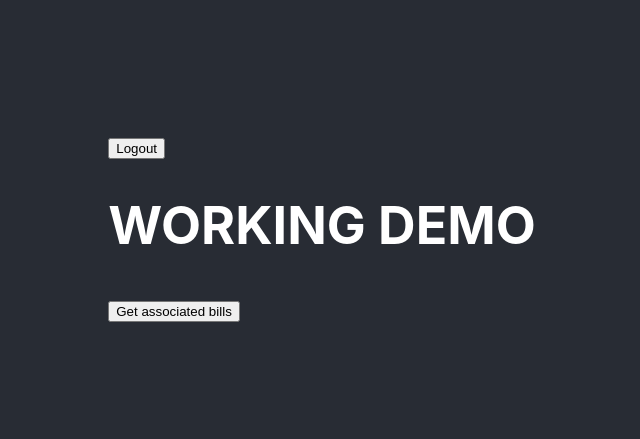
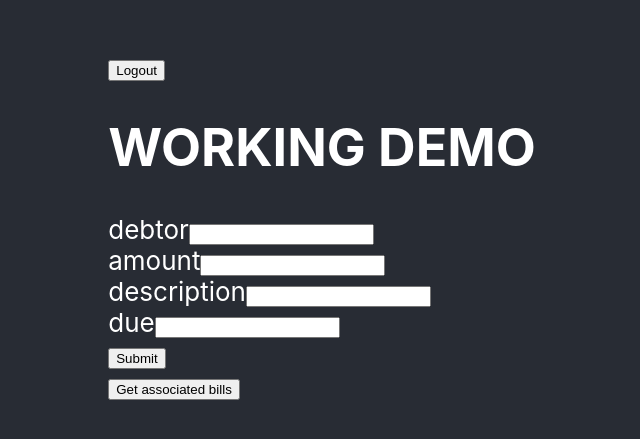
Before and after one commit to rynplynch/housemate, a React (Create React App) app in the folder frontend/: page /dash in a window 1280 px wide. Shown: the part 175-614 px from the top of the page, without its empty margins (318-958 px from the left). Built offline with nearby package versions, Linux system fonts and the light colour scheme; the HTML template or start-up script is replaced by a standard one.

Commit message:
hacky but got bill creation working

```diff
--- a/frontend/package.json
+++ b/frontend/package.json
@@ -5,6 +5,7 @@
   "dependencies": {
     "react": "^18.2.0",
     "react-dom": "^18.2.0",
+    "react-hook-form": "^7.43.2",
     "react-router-dom": "^6.8.1",
     "react-scripts": "5.0.1"
   },
--- a/frontend/src/Dash.js
+++ b/frontend/src/Dash.js
@@ -1,16 +1,24 @@
 import React, {useState} from 'react';
 import DisplayBills from './components/bills/DisplayBill'
+import {useForm} from 'react-hook-form'
+// import CreateBill from './components/bills/CreateBill'
 import { useNavigate } from 'react-router-dom';
 
 //endpoints for backend
 //not sure if these will work in production
 //so putting them here for easy changing
 const ASS_URL = '/assigned';
-
+const BILL_URL = '/bill';
 
 function Dash() {
   //setting state for used variables
   const [bills,setBills] = useState([]);
+
+  //setting state for bill creation
+  // const [debtor, setDebtor] = useState(0);
+  // const [amount, setAmount] = useState('');
+  // const [desc, setDesc] = useState('');
+  // const [due, setDue] = useState('');
 
   //navigator that redirects to new page
   const navigate = useNavigate();
@@ -22,19 +30,76 @@ function Dash() {
     })
       .then( response => response.json() )
       .then( data => {
+        // if(!data.bills==null)
+          setBills(data.bills);
         console.log(data.bills);
-        setBills(data.bills);
       });
   }
+
+  // const dummyBill = {
+  //   "debtor": 2,
+  //   "amount": "50",
+  //   "description": "a test bill",
+  //   "due": "2023-02-26T07:27:19.252518Z"
+  // }
+  //POST bill
   // logout by moving back to homepage TODO: new endpoint which deletes cookie
   const logout = () => {
     navigate('/')
   }
 
+  //handlers for user input on bill creation
+  // const inDebtor = (event) => {
+  //   setDebtor(event.target.value)
+  // }
+  // const inAmount = () => {
+  //   setAmount(event.target.value)
+  // }
+  // const inDesc = () => {
+  //   setDesc(event.target.value)
+  // }
+  // const inDue= () => {
+  //   setDue(event.target.value)
+  // }
+  const { register, handleSubmit } = useForm();
+  const handleRegistration = (data) => {
+    fetch(BILL_URL, {
+      method: 'POST',
+      credentials: 'include',
+      body: JSON.stringify(data)
+    })
+ }
   return (
     <div>
       <button onClick={logout}>Logout</button>
       <h1>WORKING DEMO</h1>
+
+    <form onSubmit={handleSubmit(handleRegistration)}>
+      <div>
+        <label>debtor</label>
+        <input type="number" name="debtor" {...register('debtor', {
+          valueAsNumber: true,
+        })} />
+      </div>
+      <div>
+        <label>amount</label>
+        <input  name="amount" {...register('amount')} />
+      </div>
+      <div>
+        <label>description</label>
+        <input name="description" {...register('description')} />
+      </div>
+      <div>
+        <label>due</label>
+        <input  name="due" {...register('due')} />
+      </div>
+      <button>Submit</button>
+    </form>
+
+      {/* <CreateBill debtor={debtor} inDebtor={inDebtor} */}
+      {/*             amount={amount} inAmount={inAmount} */}
+      {/*             desc={desc} inDesc={inDesc} */}
+      {/*             due={due} inDue={inDue}/> */}
         <button onClick={getAss}> Get associated bills</button>
             {bills.map((bill) => {
             return (
--- /dev/null
+++ b/frontend/src/components/bills/CreateBill.js
@@ -0,0 +1,31 @@
+import React, {} from 'react';
+import PropTypes from 'prop-types';
+
+function CreateBill(props) {
+
+  return (
+    <div>
+      <input type="number" value={props.debtor} onChange={props.inDebtor} />
+      <div>Amount: </div>
+      <input value={props.amount} onChange={props.inAmount} />
+      <div>Description of bill: </div>
+      <input value={props.desc} onChange={props.inDesc} />
+      <div>When its due: </div>
+      <input value={props.due} onChange={props.inDue} />
+    </div>
+  )
+}
+
+// validation of prop types
+CreateBill.propTypes = {
+  debtor: PropTypes.number,
+  amount: PropTypes.string,
+  desc: PropTypes.string,
+  due: PropTypes.string,
+  inDebtor: PropTypes.func,
+  inAmount: PropTypes.func,
+  inDesc: PropTypes.func,
+  inDue: PropTypes.func
+}
+
+export default CreateBill;
```
Also changed, not shown: 1 other file (tests, documents, lock files or other folders). Lines whose indentation alone changed are shown as unchanged.
